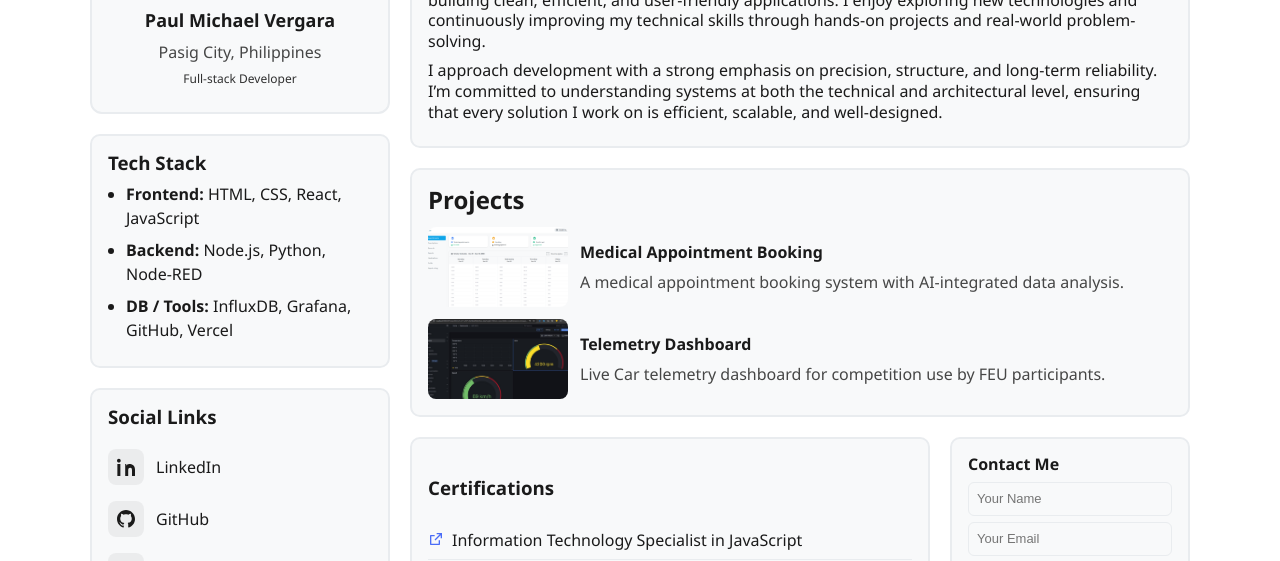
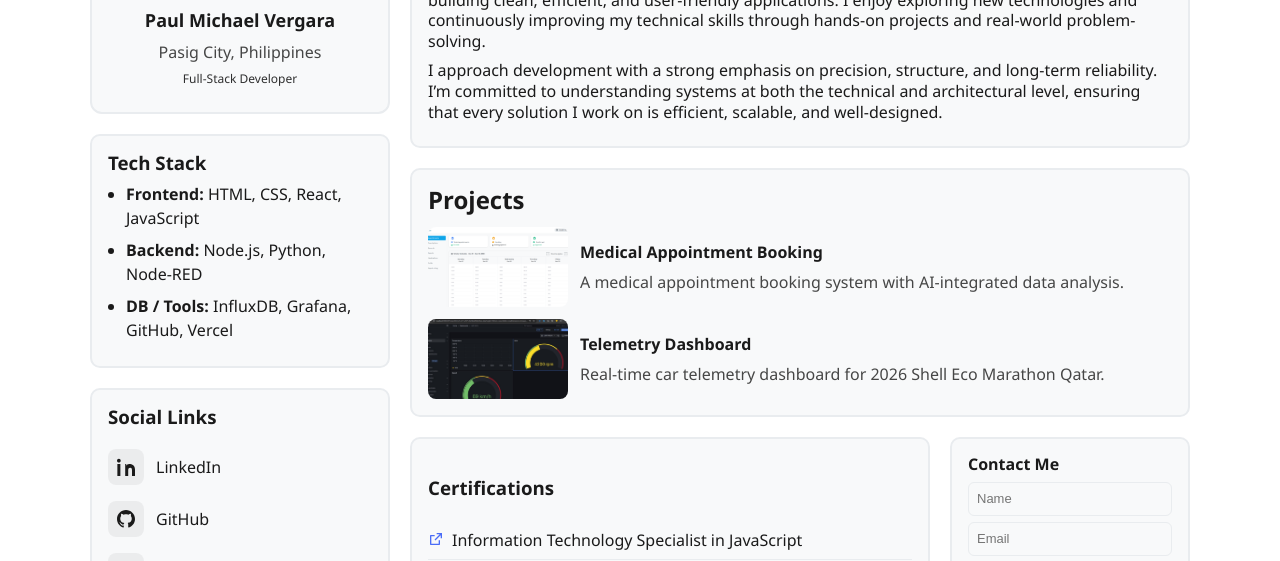
Before and after one commit to PaulMichaelVergara/personal-website, a React (Create React App) app: page / in a window 1280 px wide. Shown: the part 225-786 px from the top of the page. Built offline with nearby package versions, Linux system fonts and the light colour scheme.

Commit message:
Minor text changes

```diff
--- a/src/App.js
+++ b/src/App.js
@@ -35,7 +35,7 @@ function AppContent() {
             />
             <h1 className="name">Paul Michael Vergara</h1>
             <p className="sub">Pasig City, Philippines</p>
-            <p className="sub small">Full-stack Developer</p>
+            <p className="sub small">Full-Stack Developer</p>
           </div>
           <div className="card tech-card">
             <h3>Tech Stack</h3>
@@ -127,7 +127,7 @@ function AppContent() {
                   <img src='shelleco.png' alt="project" />
                   <div className="proj-meta">
                     <h4>Telemetry Dashboard</h4>
-                    <p>Live Car telemetry dashboard for competition use by FEU participants.</p>
+                    <p>Real-time car telemetry dashboard for 2026 Shell Eco Marathon Qatar.</p>
                   </div>
                 </div>
               </div>
--- a/src/components/ContactForm.js
+++ b/src/components/ContactForm.js
@@ -40,7 +40,7 @@ const ContactForm = () => {
         <input
           type="text"
           name="from_name"
-          placeholder="Your Name"
+          placeholder="Name"
           required
           className="form-input"
         />
@@ -49,7 +49,7 @@ const ContactForm = () => {
         <input
           type="email"
           name="from_email"
-          placeholder="Your Email"
+          placeholder="Email"
           required
           className="form-input"
         />
```
